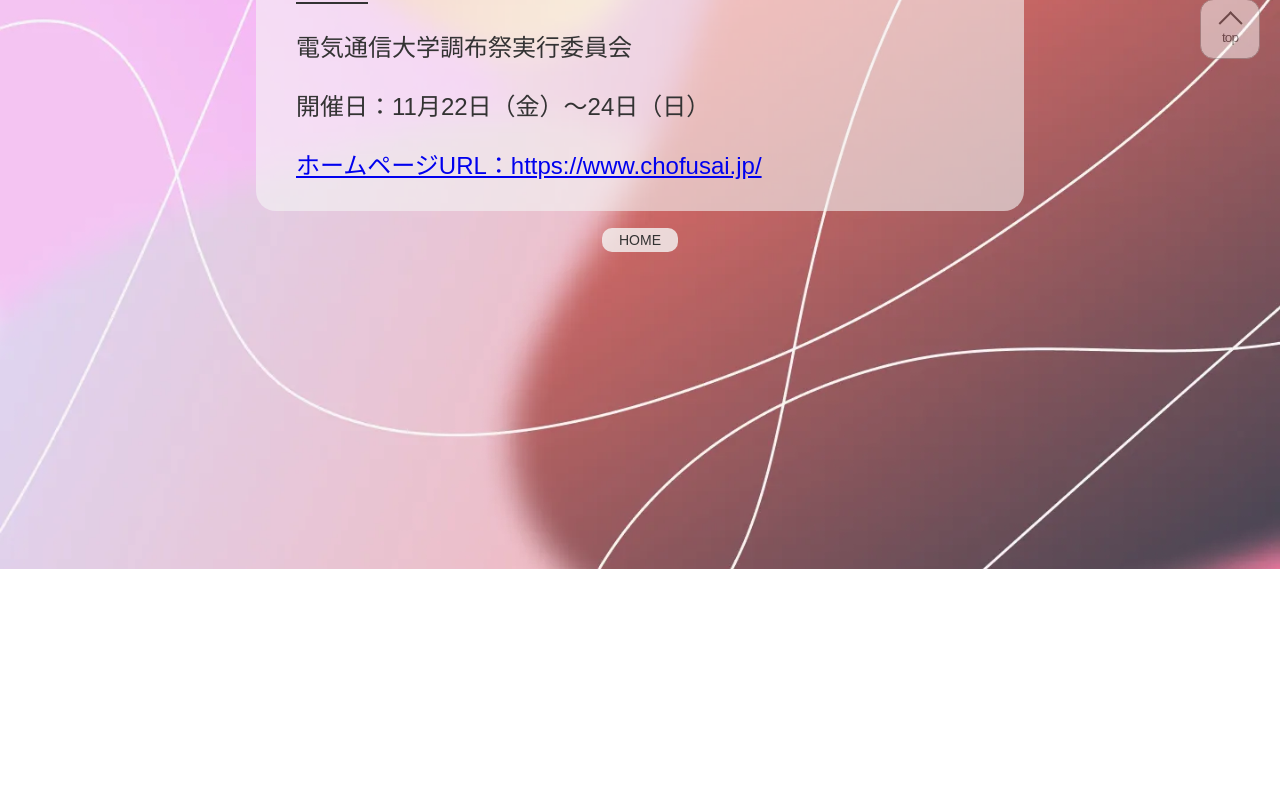
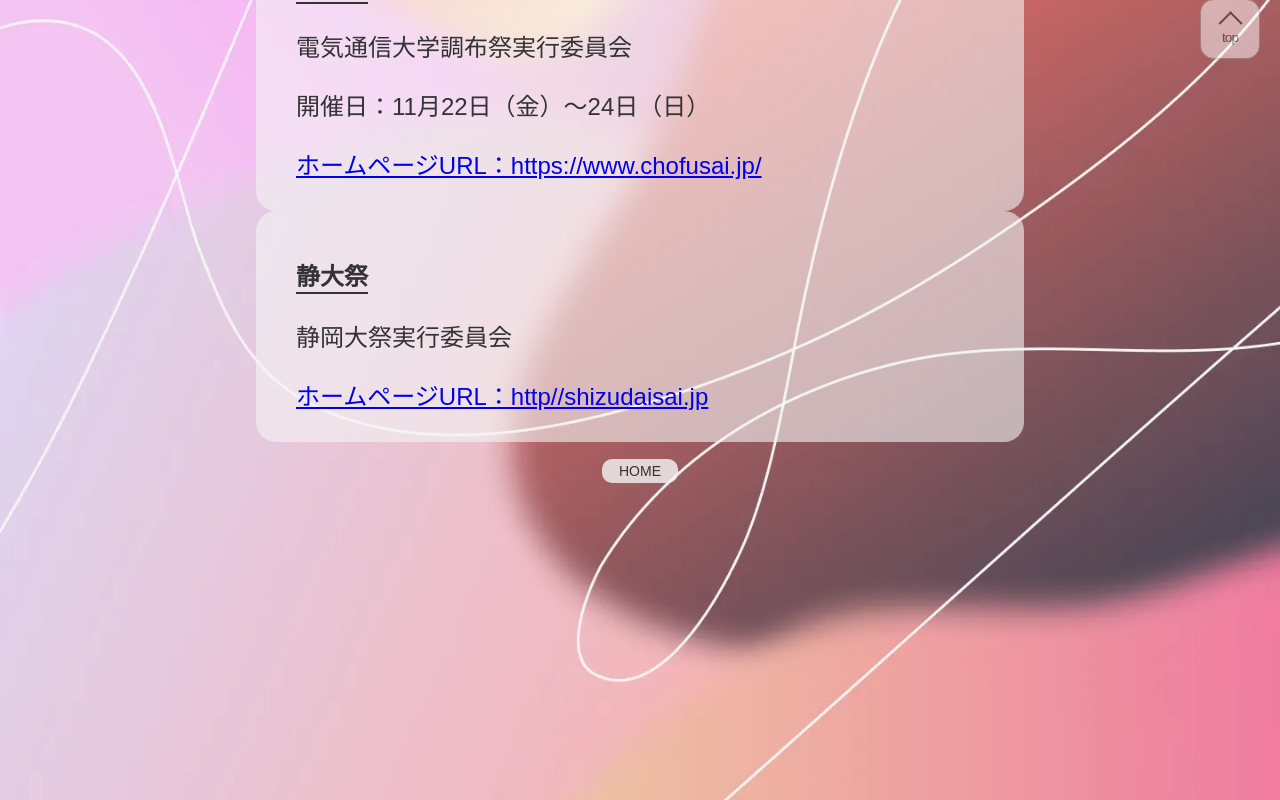
Before and after one commit to ynufes-tech/ynufes-seiryo24, a Nuxt app: page /connection in a window 1280 px wide. Shown: the part 721-1521 px from the top of the page. Before the commit the page ends 1290 px from the top, so only its background shows below. Built offline with nearby package versions, Linux system fonts and the light colour scheme.

Commit message:
静大祭の情報を追加

```diff
--- a/pages/connection/index.vue
+++ b/pages/connection/index.vue
@@ -14,6 +14,13 @@
           <p>開催日：11月22日（金）〜24日（日）</p>
           <a href="https://www.chofusai.jp/"
             >ホームページURL：https://www.chofusai.jp/</a
+          >
+        </div>
+        <div class="connection-list">
+          <h1 class="child-title">静大祭</h1>
+          <p>静岡大祭実行委員会</p>
+          <a href="http://shizudaisai.jp"
+            >ホームページURL：http//shizudaisai.jp</a
           >
         </div>
         <BackToHome />
```
